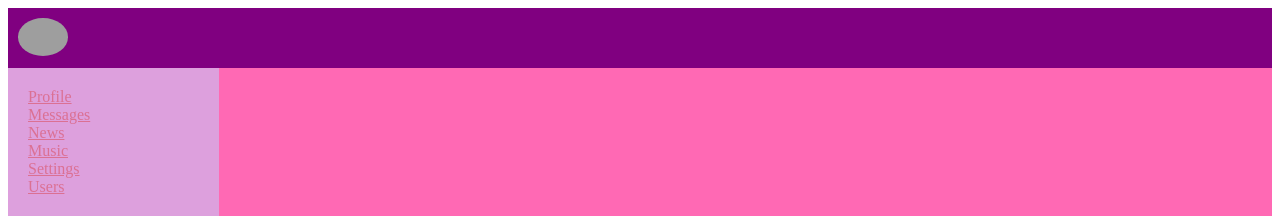
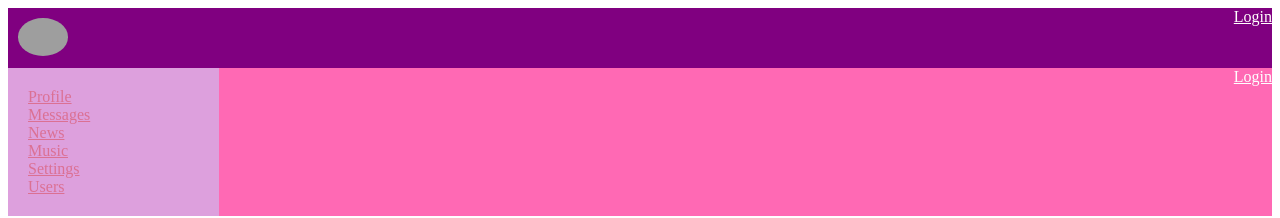
Before and after one commit to VitaMirosh/my-social-network, a React (Create React App) app: page /login in a window 1280 px wide. Shown: the top 218 px of the page. Built offline with nearby package versions, Linux system fonts and the light colour scheme; grey boxes are pictures that could not be loaded.

Commit message:
Auth: me and login.API

```diff
--- a/src/APP/store.ts
+++ b/src/APP/store.ts
@@ -2,12 +2,14 @@ import {profileReducer} from "../reducers/profileReducer";
 import {dialogReducer} from "../reducers/dialogReducer";
 import {combineReducers, createStore} from "redux";
 import {usersReducer} from "../reducers/usersReducer";
+import {authReducer} from "../reducers/auth-reducer";
 
 
 const reducers = combineReducers({
     profilePage: profileReducer,
     dialogPage: dialogReducer,
-    usersPage:usersReducer
+    usersPage:usersReducer,
+    authReducer:authReducer
 })
 
 
--- a/src/App.css
+++ b/src/App.css
@@ -8,15 +8,6 @@
     /*grid-gap:10px;*/
 }
 
-.header {
-    grid-area: h;
-    background-color: purple;
-}
-
-.header img {
-    width: 50px;
-    margin: 10px;
-}
 
 
 .content {
--- a/src/App.tsx
+++ b/src/App.tsx
@@ -1,6 +1,5 @@
 import React from 'react';
 import './App.css'
-import Header from "./components/Header/Header";
 import Nav from "./components/Nav/nav";
 import {Navigate, Route, Routes} from 'react-router-dom';
 import News from "./components/News/News";
@@ -9,7 +8,8 @@ import Settings from "./components/Settings/Settings";
 import {Dialogs} from "./components/Dialogs/Dialogs";
 import {UsersAPIComponent} from "./components/Users/UsersAPIComponent";
 import {Profile} from "./Profile/Profile";
-
+import Header from "./components/Header/Header";
+import {Auth} from "./features/auth/ui/Auth";
 
 
 // type AppType={
@@ -18,7 +18,7 @@ import {Profile} from "./Profile/Profile";
 //     changeNewText:(newText: string)=>void
 // }
 
- const App : React.FC= () => {
+const App: React.FC = () => {
 
     return (
         <div className='app-wrapper'>
@@ -28,11 +28,13 @@ import {Profile} from "./Profile/Profile";
                 <Routes>
                     <Route path={'/'} element={<Navigate to={'/profile'}/>}/>
                     <Route path={'/profile'} element={<Profile/>}/>
+                    <Route path={'/login'} element={<Auth/>}/>
                     <Route path={'/dialogs*'} element={<Dialogs/>}/>
                     <Route path={'/news'} element={<News/>}/>
                     <Route path={"/music"} element={<Music/>}/>
-                    <Route path ={"/settings"} element={<Settings/>}/>
-                    <Route path ={"/users"} element = {<UsersAPIComponent/>}/>
+                    <Route path={"/settings"} element={<Settings/>}/>
+                    <Route path={"/users"} element={<UsersAPIComponent/>}/>
+
                 </Routes>
             </div>
         </div>
--- a/src/components/Header/Header.tsx
+++ b/src/components/Header/Header.tsx
@@ -1,9 +1,27 @@
 import React from 'react';
+import s from './header.module.css'
+import {SetReducerType} from "../../reducers/auth-reducer";
+import {useSelector} from "react-redux";
+import {AppStateType} from "../../APP/store";
+import {Auth} from "../../features/auth/ui/Auth";
+
+
 
 const Header = () => {
+    const data = useSelector<AppStateType, SetReducerType>(state => state.authReducer.data)
+
+    console.log(data)
+
     return (
-    <header className='header'>
-            <img src = "https://bipbap.ru/wp-content/uploads/2017/04/priroda_kartinki_foto_03.jpg"/>
-    </header>
-    ) }
+        <header className={s.header}>
+            <img src="https://bipbap.ru/wp-content/uploads/2017/04/priroda_kartinki_foto_03.jpg"/>
+            <div className={s.loginBlock}>
+                {/*{data.isAuth ? data.login :*/}
+                {/*    <NavLink to={'/login'} onClick={props.getSet}>Login</NavLink>*/}
+                {/*}*/}
+                <Auth/>
+            </div>
+        </header>
+    )
+}
 export default Header;
--- /dev/null
+++ b/src/components/Header/header.module.css
@@ -0,0 +1,15 @@
+.header {
+    grid-area: h;
+    background-color: purple;
+}
+
+.header img {
+    width: 50px;
+    margin: 10px;
+}
+.loginBlock{
+    float:right;
+}
+.loginBlock a {
+    color:white;
+}
--- a/src/components/Users/UsersAPIComponent.tsx
+++ b/src/components/Users/UsersAPIComponent.tsx
@@ -8,9 +8,10 @@ import {
 } from "../../reducers/usersReducer";
 import {useDispatch, useSelector} from "react-redux";
 import {AppStateType} from "../../APP/store";
-import axios from "axios";
+
 import {Users} from "./Users";
 import {Preloader} from "../common/preloader/Preloader";
+import axios from "axios";
 
 export const UsersAPIComponent = () => {
     const users = useSelector<AppStateType, UsersType[]>(state => state.usersPage.users)
--- /dev/null
+++ b/src/features/auth/ui/Auth.tsx
@@ -0,0 +1,37 @@
+import React from 'react';
+import {useDispatch, useSelector} from "react-redux";
+import {AppStateType} from "../../../APP/store";
+import {SetReducerType, SetUsersAC} from "../../../reducers/auth-reducer";
+import s from "../../../components/Header/header.module.css";
+import {NavLink} from "react-router-dom";
+import axios from "axios";
+
+export const Auth = () => {
+    const data = useSelector<AppStateType, SetReducerType>(state => state.authReducer.data)
+
+    const dispatch = useDispatch()
+
+
+    let getSet = () => {
+        axios.get(`https://social-network.samuraijs.com/api/1.0/auth/me`, {
+            withCredentials: true
+        })
+            .then(response => {
+                if (response.data.resultCode === 0) {
+                    dispatch(SetUsersAC(response.data.data))
+                }
+            })
+    }
+
+    return (
+        <header className={s.header}>
+            <div className={s.loginBlock}>
+                {data.isAuth ? data.login :
+                    <NavLink to={'/login'} onClick={getSet}>Login</NavLink>
+                }
+
+            </div>
+        </header>
+
+    );
+};
--- /dev/null
+++ b/src/reducers/auth-reducer.tsx
@@ -0,0 +1,46 @@
+export type SetReducerType = {
+    userID: null,
+    email: null,
+    login: null,
+    isAuth:boolean
+}
+export type DataReducerType = {
+    data: SetReducerType
+}
+
+export const SetUsersAC = (data:SetReducerType ) => {
+    return {
+        type: 'SET_USER_DATA',
+        data: data
+    } as const
+}
+
+
+export type SetFollowType =
+    ReturnType<typeof SetUsersAC>
+
+
+const initialState: DataReducerType = {
+    data: {
+        userID: null,
+        email: null,
+        login: null,
+        isAuth:false
+    },
+
+
+}
+export const authReducer = (state = initialState, action: SetFollowType): DataReducerType => {
+    switch (action.type) {
+        case 'SET_USER_DATA':
+            return {
+                ...state,
+               data:{...action.data, isAuth:true}
+            }
+
+
+        default:
+            return state;
+    }
+
+}
```
